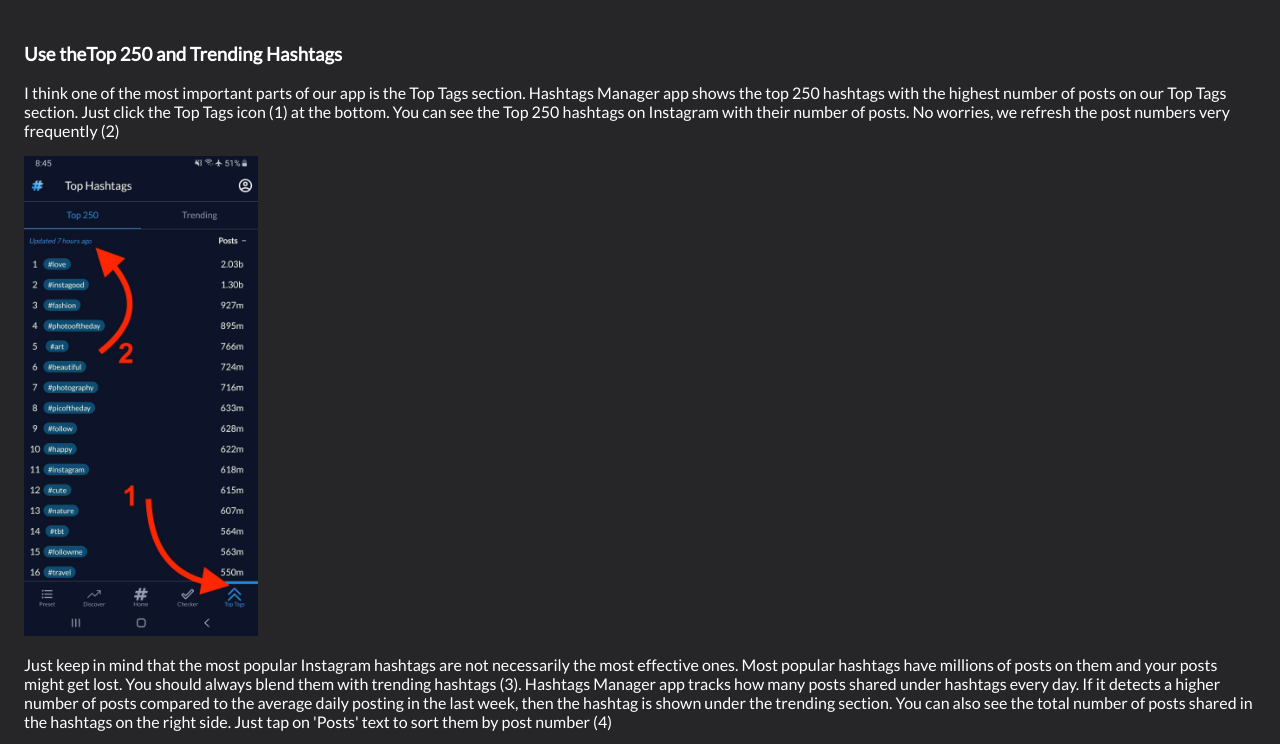
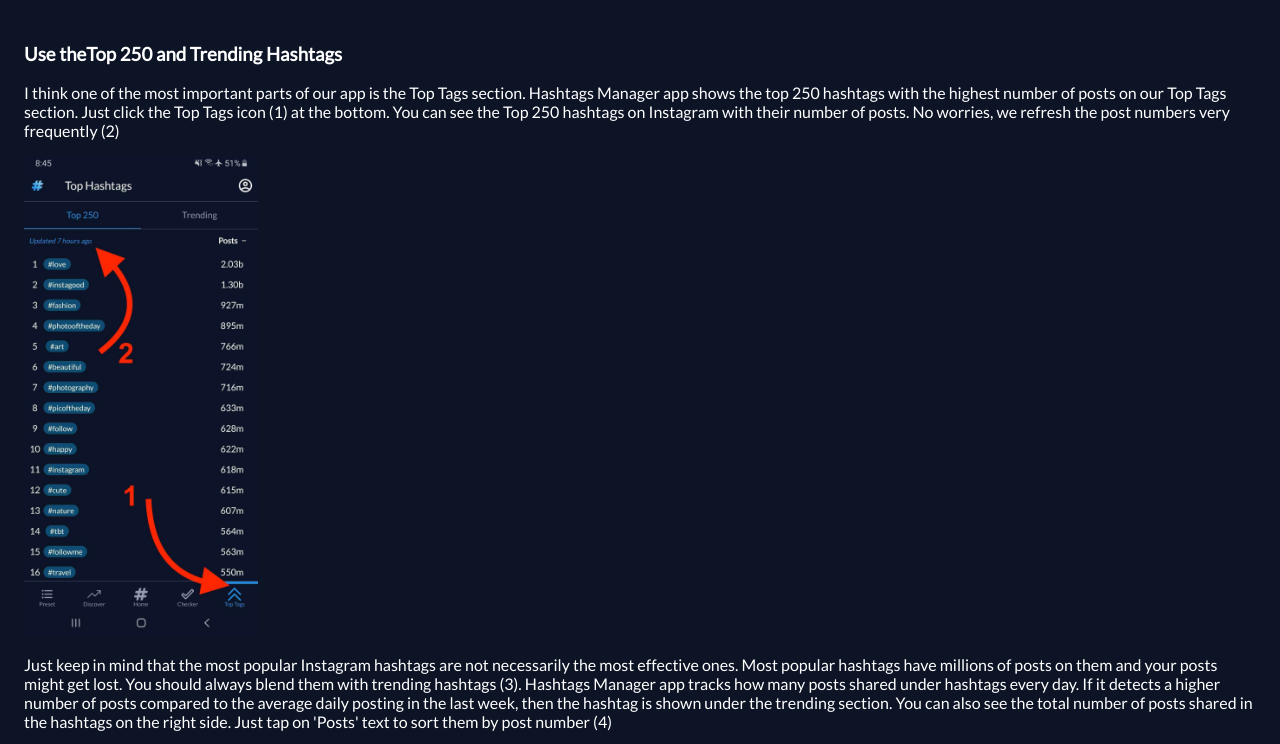
Before and after one commit to digitalsocialapps2/digitalsocialapps.github.io, a plain HTML site: page message2.html in a window 1280 px wide. Shown: the top 744 px of the page. Drawn offline with Linux system fonts and the dark colour scheme.

Commit message:
Update message2.html

```diff
--- a/message2.html
+++ b/message2.html
@@ -18,7 +18,7 @@ a:link {
 
 @media (prefers-color-scheme: dark) {
     body {
-        background-color: rgb(38,38,41);
+        background-color: #0C1426;
         color: white;
     }
     a:link {
```
